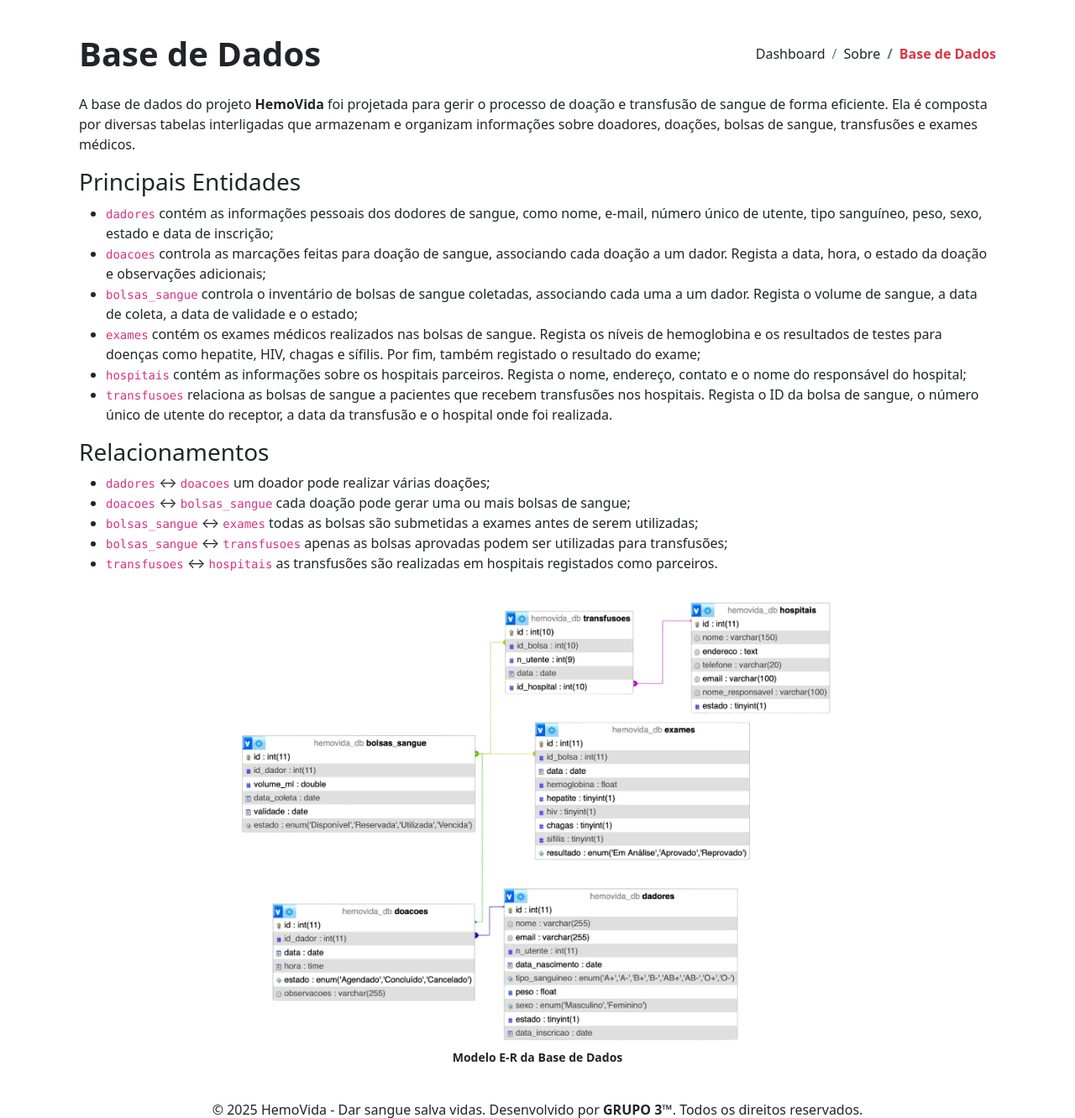
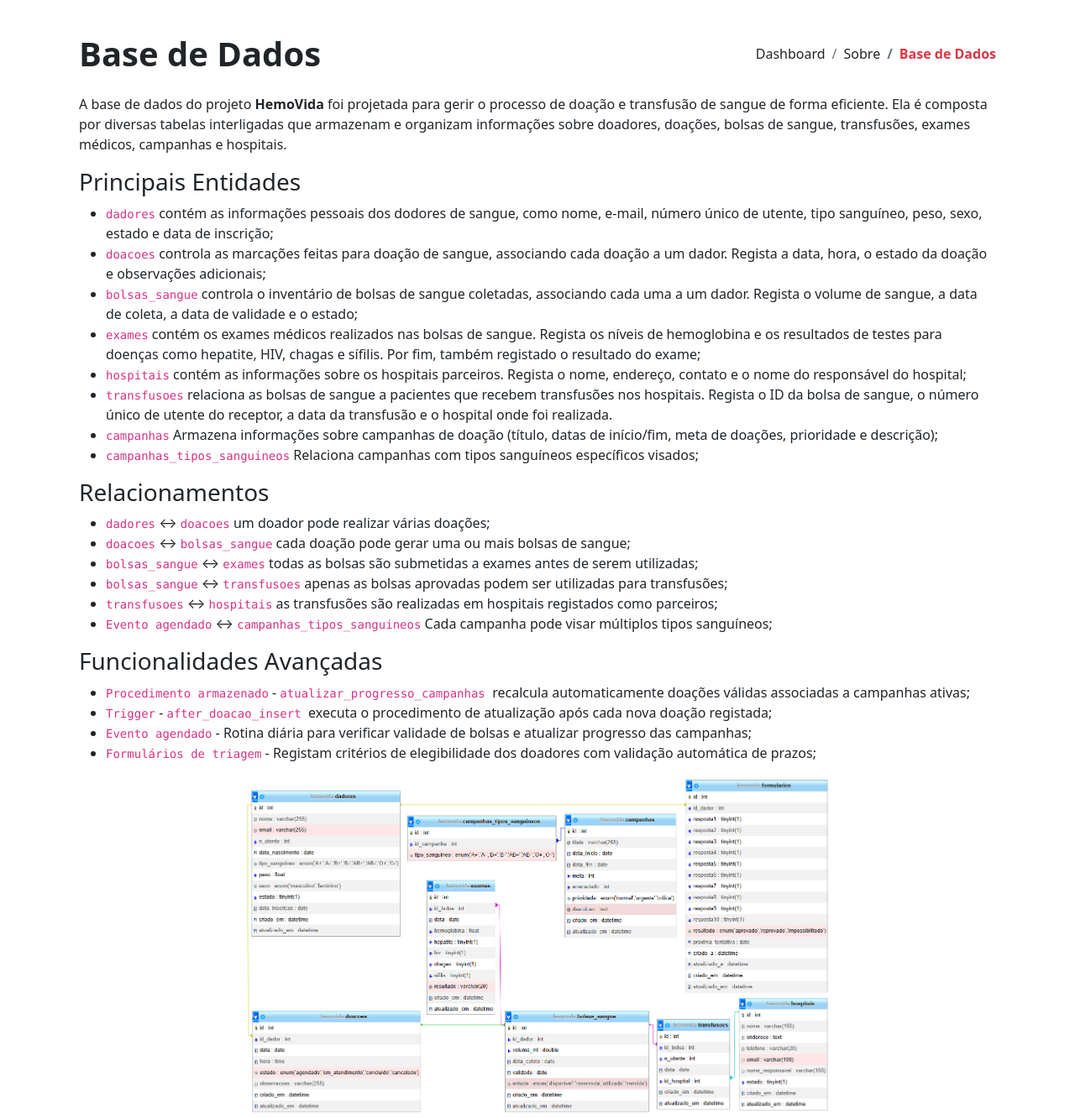
Before and after one commit to babisobrinho/hemovida, a PHP site: page /base-de-dados.php in a window 1280 px wide. Shown: the part 56-1388 px from the top of the page at 84% size. Run offline with PHP 8.4, Linux system fonts and the light colour scheme.

Commit message:
final commit base de dados

```diff
--- a/base-de-dados.php
+++ b/base-de-dados.php
@@ -15,7 +15,7 @@
 
     <div class="row">
         <div class="col-12">
-            <p>A base de dados do projeto <b>HemoVida</b> foi projetada para gerir o processo de doação e transfusão de sangue de forma eficiente. Ela é composta por diversas tabelas interligadas que armazenam e organizam informações sobre doadores, doações, bolsas de sangue, transfusões e exames médicos.</p>
+            <p>A base de dados do projeto <b>HemoVida</b> foi projetada para gerir o processo de doação e transfusão de sangue de forma eficiente. Ela é composta por diversas tabelas interligadas que armazenam e organizam informações sobre doadores, doações, bolsas de sangue, transfusões, exames médicos, campanhas e hospitais.</p>
         </div>
         <div class="col-12">
             <h3>Principais Entidades</h3>
@@ -26,6 +26,9 @@
                 <li><code>exames</code> contém os exames médicos realizados nas bolsas de sangue. Regista os níveis de hemoglobina e os resultados de testes para doenças como hepatite, HIV, chagas e sífilis. Por fim, também registado o resultado do exame;</li>
                 <li><code>hospitais</code> contém as informações sobre os hospitais parceiros. Regista o nome, endereço, contato e o nome do responsável do hospital;</li>
                 <li><code>transfusoes</code> relaciona as bolsas de sangue a pacientes que recebem transfusões nos hospitais. Regista o ID da bolsa de sangue, o número único de utente do receptor, a data da transfusão e o hospital onde foi realizada.</li>
+                <li><code>campanhas</code> Armazena informações sobre campanhas de doação (título, datas de início/fim, meta de doações, prioridade e descrição);</li>
+                <li><code>campanhas_tipos_sanguineos</code> Relaciona campanhas com tipos sanguíneos específicos visados;</li>
+
             </ul>
         </div>
         <div class="col-12">
@@ -35,7 +38,19 @@
                 <li><code>doacoes</code> ↔ <code>bolsas_sangue</code> cada doação pode gerar uma ou mais bolsas de sangue;</li>
                 <li><code>bolsas_sangue</code> ↔ <code>exames</code> todas as bolsas são submetidas a exames antes de serem utilizadas;</li>
                 <li><code>bolsas_sangue</code> ↔ <code>transfusoes</code> apenas as bolsas aprovadas podem ser utilizadas para transfusões;</li>
-                <li><code>transfusoes</code> ↔ <code>hospitais</code> as transfusões são realizadas em hospitais registados como parceiros.</li>
+                <li><code>transfusoes</code> ↔ <code>hospitais</code> as transfusões são realizadas em hospitais registados como parceiros;</li>
+                <li><code>Evento agendado</code> ↔ <code>campanhas_tipos_sanguineos</code> Cada campanha pode visar múltiplos tipos sanguíneos;</li>
+
+            </ul>
+            </p>
+        </div>
+        <div class="col-12">
+            <h3>Funcionalidades Avançadas</h3>
+            <ul>
+                <li><code>Procedimento armazenado</code> - <code>atualizar_progresso_campanhas </code> recalcula automaticamente doações válidas associadas a campanhas ativas;</li>
+                <li><code>Trigger</code> - <code>after_doacao_insert </code> executa o procedimento de atualização após cada nova doação registada;</li>
+                <li><code>Evento agendado</code> -  Rotina diária para verificar validade de bolsas e atualizar progresso das campanhas;</li>
+                <li><code>Formulários de triagem</code> - Registam critérios de elegibilidade dos doadores com validação automática de prazos;</li>
             </ul>
             </p>
         </div>
```
Also changed, not shown: assets/images/database.png.
